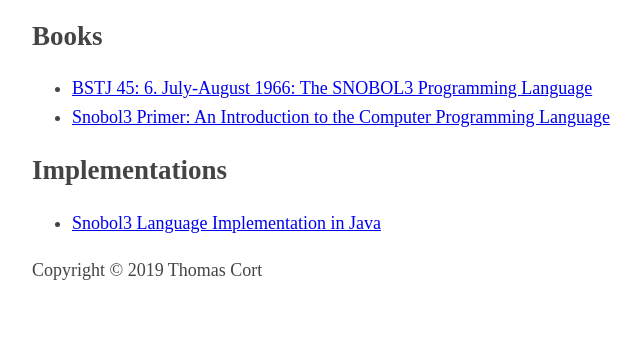
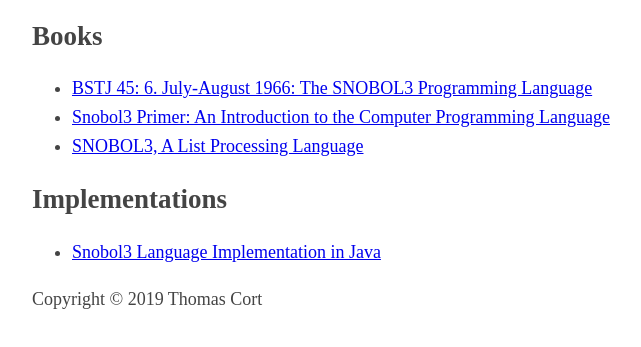
Before and after one commit to snobol3/web, a plain HTML site: page index.html in a window 1280 px wide. Shown: the part 139-486 px from the top of the page, without its empty margins (283-924 px from the left). Drawn offline with Linux system fonts and the light colour scheme.

Commit message:
books: add SNOBOL3, A List Processing Language

```diff
--- a/index.html
+++ b/index.html
@@ -27,6 +27,7 @@
   <ul>
     <li><a href="https://archive.org/details/bstj45-6-895">BSTJ 45: 6. July-August 1966: The SNOBOL3 Programming Language</a></li>
     <li><a href="https://archive.org/details/snobol3primerint00afor">Snobol3 Primer: An Introduction to the Computer Programming Language</a></li>
+    <li><a href="https://archive.org/details/bitsavers_ibm1620gen.4.024SNOBOL3AListProcessingLanguage_4491995">SNOBOL3, A List Processing Language</a></li>
   </ul>
   <h2>Implementations</h2>
   <ul>
```
